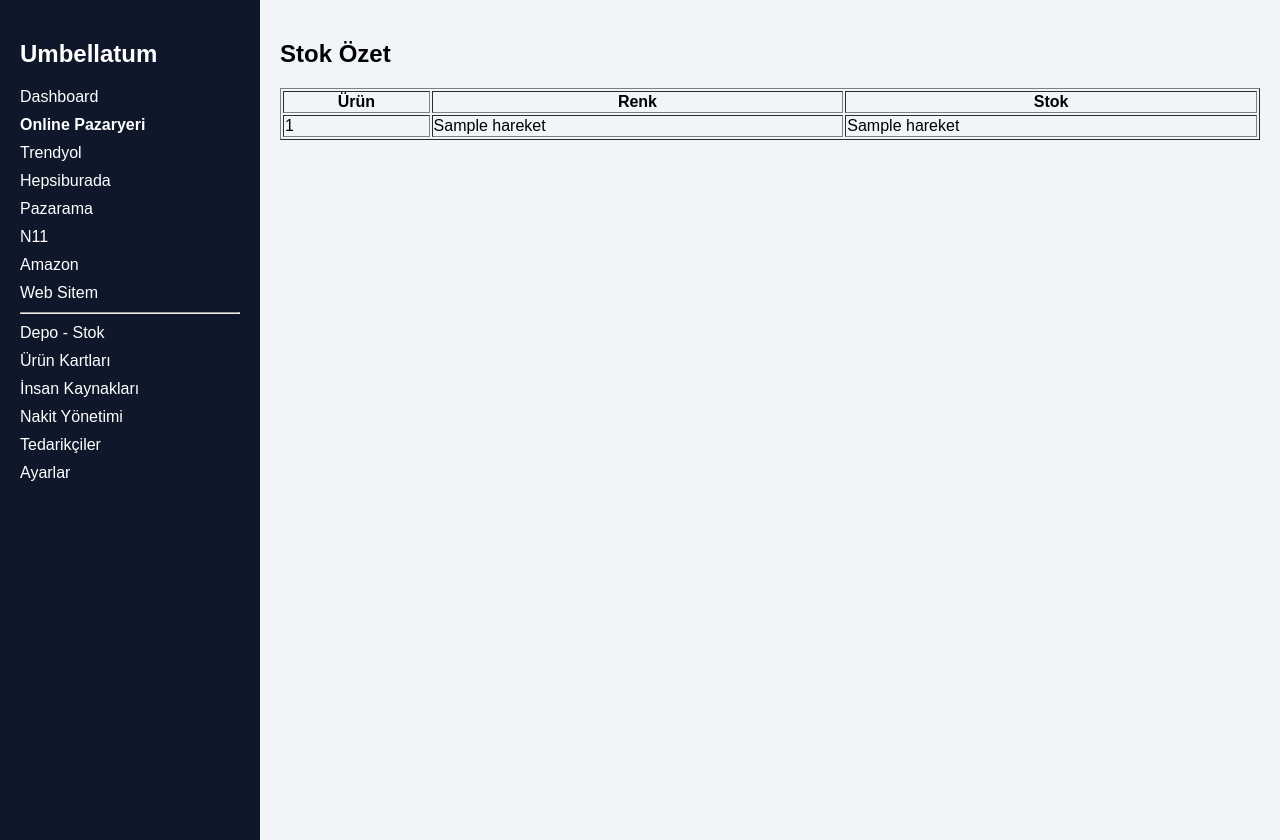
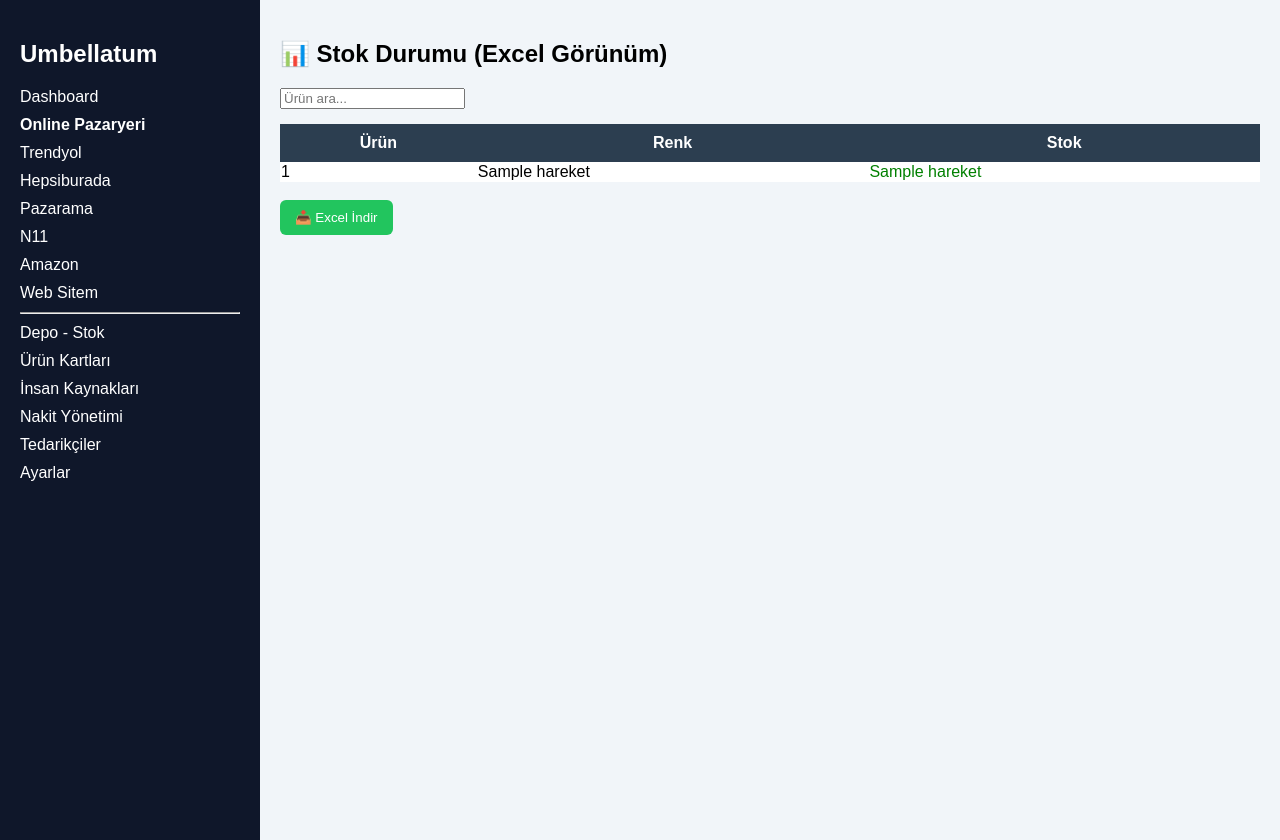
Before and after one commit to umbellatum54/stok-api, a Flask app: page /depo-stok/stok-ozet in a window 1280 px wide. Run offline with Flask 3, Linux system fonts and the light colour scheme; a database or web service that is not in the repository returns one stand-in record (values such as "Sample title"); some libraries are stand-ins or nearby versions.

Commit message:
Update stok_ozet.html

```diff
--- a/templates/stok_ozet.html
+++ b/templates/stok_ozet.html
@@ -1,23 +1,74 @@
 {% extends "layout.html" %}
 {% block content %}
 
-<h2>Stok Özet</h2>
+<h2>📊 Stok Durumu (Excel Görünüm)</h2>
 
-<table border="1" width="100%">
+<div style="margin-bottom:15px;">
+    <input type="text" id="ara" placeholder="Ürün ara..." onkeyup="filtre()">
+</div>
+
+<table id="stokTablo" style="width:100%; border-collapse:collapse; background:white;">
+<thead style="background:#2c3e50; color:white;">
 <tr>
-<th>Ürün</th>
+<th style="padding:10px;">Ürün</th>
 <th>Renk</th>
 <th>Stok</th>
 </tr>
+</thead>
+
+<tbody>
 
 {% for s in stoklar %}
 <tr>
 <td>{{s[0]}}</td>
 <td>{{s[1]}}</td>
-<td>{{s[2]}}</td>
+
+<td
+{% if s[2] < 0 %}
+style="color:red; font-weight:bold;"
+{% elif s[2] == 0 %}
+style="color:orange;"
+{% else %}
+style="color:green;"
+{% endif %}
+>
+{{s[2]}}
+</td>
+
 </tr>
 {% endfor %}
 
+</tbody>
 </table>
 
+<br>
+
+<button onclick="excelIndir()" class="btn green">📥 Excel İndir</button>
+
+<script>
+
+// 🔍 filtre
+function filtre(){
+    let input = document.getElementById("ara").value.toLowerCase();
+    let rows = document.querySelectorAll("#stokTablo tbody tr");
+
+    rows.forEach(r=>{
+        let text = r.innerText.toLowerCase();
+        r.style.display = text.includes(input) ? "" : "none";
+    });
+}
+
+
+// 📥 excel export
+function excelIndir(){
+    let table = document.getElementById("stokTablo").outerHTML;
+    let url = 'data:application/vnd.ms-excel,' + encodeURIComponent(table);
+    let a = document.createElement("a");
+    a.href = url;
+    a.download = "stok.xls";
+    a.click();
+}
+
+</script>
+
 {% endblock %}
```
